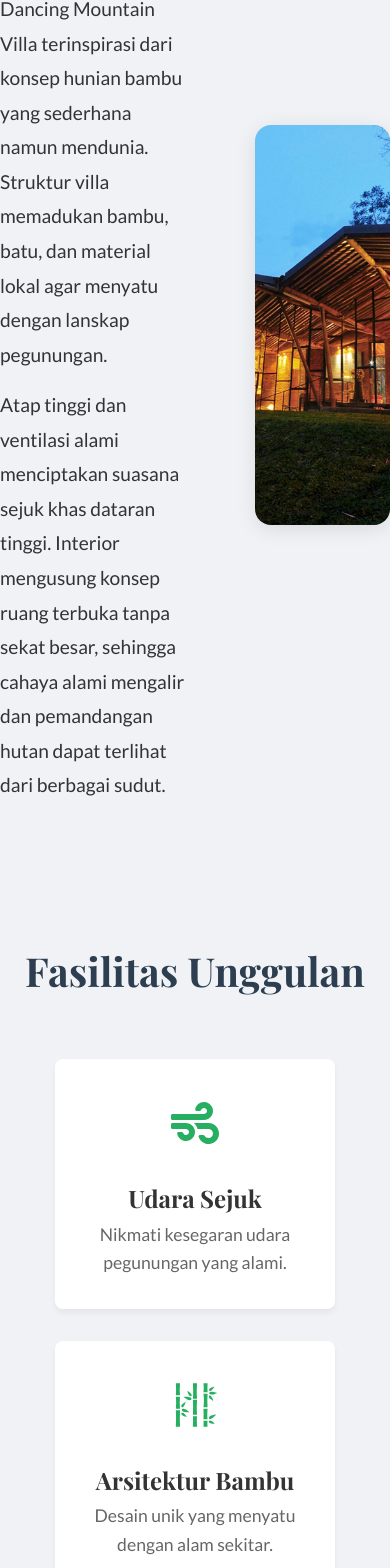
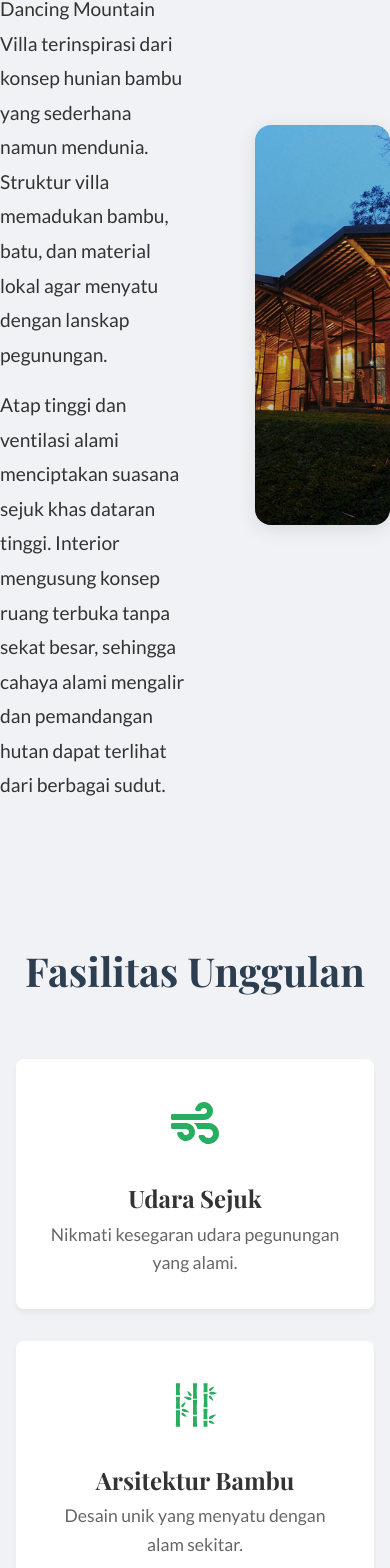
Before and after one commit to Creastein/dancing-mountain-villa, a React (Vite) app: page / in a window 390 px wide. Shown: the part 1076-2644 px from the top of the page. Built offline with nearby package versions, Linux system fonts and the light colour scheme; a web font is replaced by a local one.

Commit message:
UI/UX improvements: Add gradient overlay, fix responsive layout, update navigation, reorganize footer

```diff
--- a/src/components/About.jsx
+++ b/src/components/About.jsx
@@ -25,7 +25,8 @@ const About = () => {
                     height: '400px',
                     borderRadius: 'var(--radius-lg)',
                     overflow: 'hidden',
-                    boxShadow: '0 4px 20px rgba(0,0,0,0.1)'
+                    boxShadow: '0 4px 20px rgba(0,0,0,0.1)',
+                    position: 'relative'
                 }}>
                     <img
                         src={`${import.meta.env.BASE_URL}gallery-2.jpg`}
@@ -36,6 +37,16 @@ const About = () => {
                             objectFit: 'cover'
                         }}
                     />
+                    {/* Gradient Overlay */}
+                    <div style={{
+                        position: 'absolute',
+                        top: 0,
+                        left: 0,
+                        right: 0,
+                        bottom: 0,
+                        background: 'linear-gradient(to bottom, rgba(0,0,0,0.1) 0%, rgba(0,0,0,0.3) 100%)',
+                        pointerEvents: 'none'
+                    }}></div>
                 </div>
             </div>
         </section>
--- a/src/components/Features.jsx
+++ b/src/components/Features.jsx
@@ -17,27 +17,30 @@ const Features = () => {
                 <h2 className="fade-in-up" style={{ textAlign: 'center', marginBottom: 'var(--spacing-xl)', color: 'var(--color-primary)', fontSize: '2.5rem' }}>
                     Fasilitas Unggulan
                 </h2>
-                <div style={{
+                <style>
+                    {`
+                        @media (min-width: 769px) {
+                            .features-grid .feature-card:nth-child(5) {
+                                grid-column: 1 / -1;
+                                max-width: 280px;
+                                margin: 0 auto;
+                            }
+                        }
+                    `}
+                </style>
+                <div className="features-grid" style={{
                     display: 'grid',
                     gridTemplateColumns: 'repeat(auto-fit, minmax(220px, 1fr))',
-                    gap: 'var(--spacing-lg)',
-                    justifyItems: 'center'
+                    gap: 'var(--spacing-lg)'
                 }}>
                     {features.map((feature, index) => (
-                        <div key={index} className="fade-in-up" style={{
+                        <div key={index} className="feature-card fade-in-up" style={{
                             textAlign: 'center',
                             padding: 'var(--spacing-lg)',
                             backgroundColor: 'white',
                             borderRadius: 'var(--radius-md)',
                             boxShadow: '0 4px 6px rgba(0,0,0,0.05)',
-                            transitionDelay: `${index * 0.1}s`,
-                            width: '100%',
-                            maxWidth: '280px',
-                            ...(index === features.length - 1 && features.length % 2 !== 0 ? {
-                                gridColumn: '1 / -1',
-                                maxWidth: '280px',
-                                margin: '0 auto'
-                            } : {})
+                            transitionDelay: `${index * 0.1}s`
                         }}>
                             <div style={{ fontSize: '3rem', marginBottom: 'var(--spacing-md)', color: 'var(--color-accent)' }}>{feature.icon}</div>
                             <h3 style={{ marginBottom: 'var(--spacing-sm)', fontSize: '1.5rem' }}>{feature.title}</h3>
--- a/src/components/Footer.jsx
+++ b/src/components/Footer.jsx
@@ -28,7 +28,6 @@ const Footer = () => {
                     gap: '2rem',
                     marginBottom: '3rem'
                 }}>
-                    {/* Column 1: Brand */}
                     <div>
                         <h3 style={{ fontFamily: 'var(--font-heading)', fontSize: '1.5rem', marginBottom: '1rem' }}>
                             Dancing Mountain Villa
@@ -37,14 +36,6 @@ const Footer = () => {
                             Hunian alami di punggung gunung dengan arsitektur bambu yang memukau.
                             Tempat sempurna untuk menemukan ketenangan.
                         </p>
-                        <div style={{ display: 'flex', gap: '1rem' }}>
-                            <a href="https://www.instagram.com/dancingmountainhouse_salatiga/" target="_blank" rel="noopener noreferrer" style={{ color: 'white', fontSize: '1.5rem', transition: 'opacity 0.3s' }} className="hover-opacity">
-                                <FaInstagram />
-                            </a>
-                            <a href="https://wa.me/085156090617" target="_blank" rel="noopener noreferrer" style={{ color: 'white', fontSize: '1.5rem', transition: 'opacity 0.3s' }} className="hover-opacity">
-                                <FaWhatsapp />
-                            </a>
-                        </div>
                     </div>
 
                     {/* Column 2: Quick Links */}
@@ -72,11 +63,16 @@ const Footer = () => {
                                 <FaMapMarkerAlt style={{ marginTop: '5px', color: 'var(--color-secondary)' }} />
                                 <span style={{ opacity: 0.8 }}>Jl. Flamboyan, Tegalrejo, Argomulyo, Salatiga, Jawa Tengah</span>
                             </li>
-                            {/* Phone number removed as requested */}
                             <li style={{ marginBottom: '1rem', display: 'flex', gap: '10px', alignItems: 'center' }}>
                                 <FaWhatsapp style={{ color: 'var(--color-secondary)' }} />
                                 <a href="https://wa.me/085156090617" target="_blank" rel="noopener noreferrer" style={{ opacity: 0.8, textDecoration: 'none', color: 'white' }}>
                                     Chat on WhatsApp
+                                </a>
+                            </li>
+                            <li style={{ marginBottom: '1rem', display: 'flex', gap: '10px', alignItems: 'center' }}>
+                                <FaInstagram style={{ color: 'var(--color-secondary)' }} />
+                                <a href="https://www.instagram.com/dancingmountainhouse_salatiga/" target="_blank" rel="noopener noreferrer" style={{ opacity: 0.8, textDecoration: 'none', color: 'white' }}>
+                                    @dancingmountainhouse_salatiga
                                 </a>
                             </li>
                             <li style={{ marginBottom: '1rem', display: 'flex', gap: '10px', alignItems: 'center' }}>
--- a/src/components/RoomDetail.jsx
+++ b/src/components/RoomDetail.jsx
@@ -15,7 +15,7 @@ const RoomDetail = () => {
         return (
             <div className="container" style={{ padding: 'var(--spacing-xl)', textAlign: 'center' }}>
                 <h2>Room not found</h2>
-                <Link to="/" className="btn">Back to Home</Link>
+                <Link to="/#rooms" className="btn">Back to Rooms</Link>
             </div>
         );
     }
@@ -31,8 +31,8 @@ const RoomDetail = () => {
     return (
         <div className="room-detail" style={{ paddingTop: '100px', minHeight: '100vh', backgroundColor: '#fff' }}>
             <div className="container">
-                <Link to="/" style={{ display: 'inline-block', marginBottom: 'var(--spacing-lg)', color: 'var(--color-primary)', textDecoration: 'none' }}>
-                    &larr; Back to Home
+                <Link to="/#rooms" style={{ display: 'inline-block', marginBottom: 'var(--spacing-lg)', color: 'var(--color-primary)', textDecoration: 'none' }}>
+                    &larr; Back to Rooms
                 </Link>
 
                 <div style={{ display: 'grid', gridTemplateColumns: '1fr 1fr', gap: 'var(--spacing-xl)', alignItems: 'start' }}>
```
